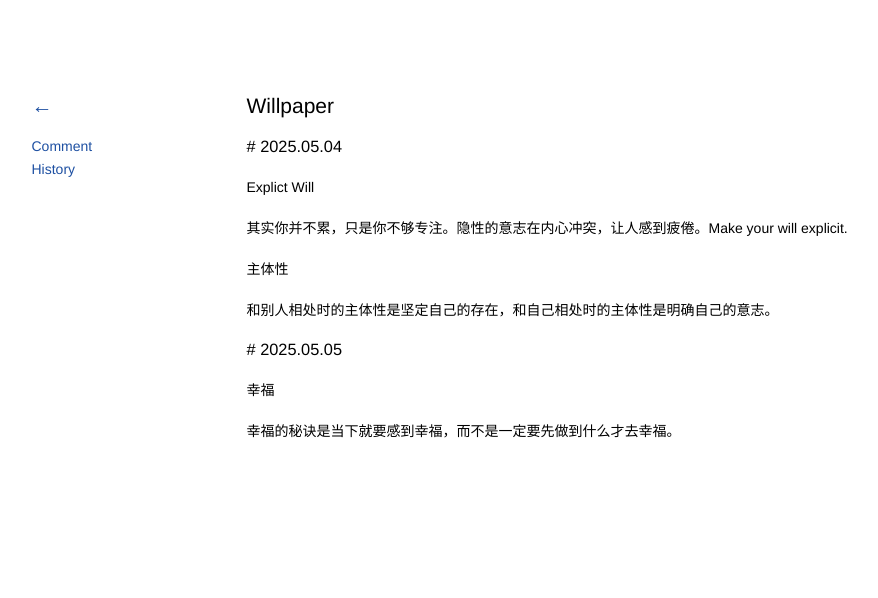
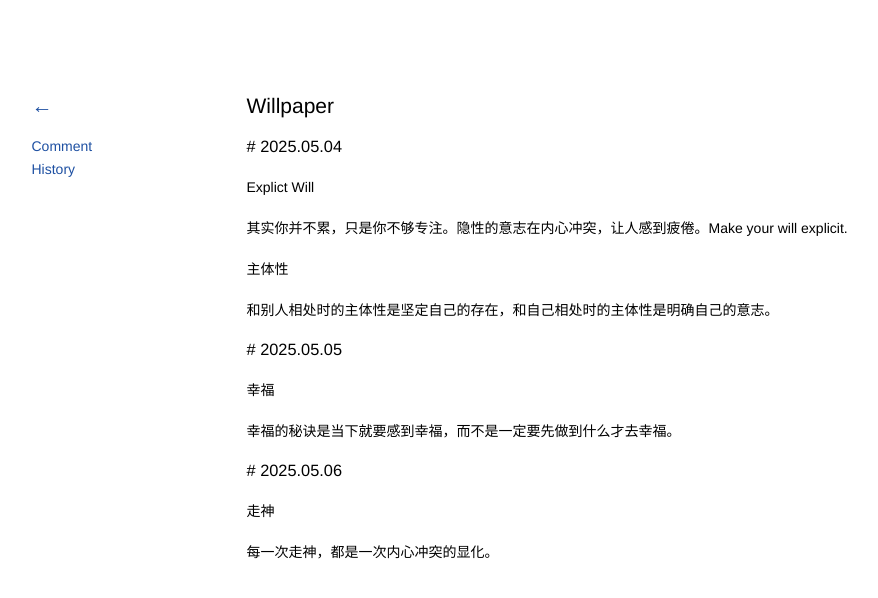
Before and after one commit to kidlj/awei, a Jekyll site: the page built from _wiki/willpaper.md, in a window 1280 px wide. Shown: the top 598 px of the page, without its empty margins (101-979 px from the left). Built offline with Jekyll 4.4.1, drawn with Linux system fonts in a browser that asks for light colours.

Commit message:
feat[wiki]: update willpaper

```diff
--- a/_wiki/willpaper.md
+++ b/_wiki/willpaper.md
@@ -17,3 +17,9 @@ title: Willpaper
 #### 幸福
 
 幸福的秘诀是当下就要感到幸福，而不是一定要先做到什么才去幸福。
+
+### 2025.05.06
+
+#### 走神
+
+每一次走神，都是一次内心冲突的显化。
```
